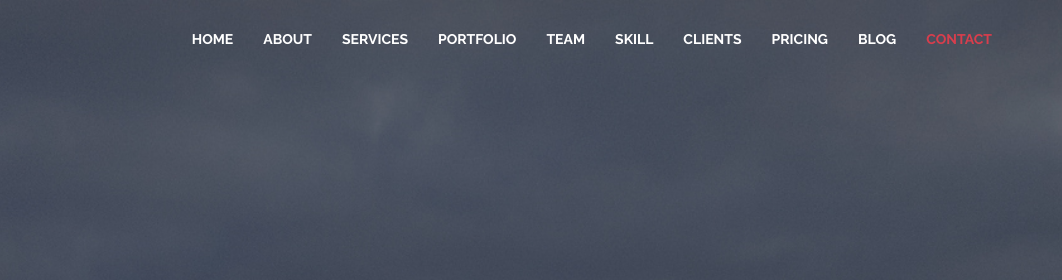
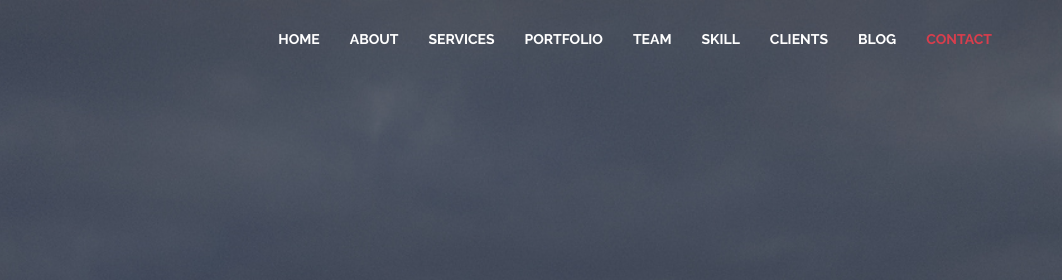
Before and after one commit to Akshaygagrani/Team-alfresco, a plain HTML site: page index.html in a window 1280 px wide. Shown: the top 280 px of the page, 218-1280 px from the left. Drawn offline with Linux system fonts and the light colour scheme; some packages are replaced by stand-ins of ours.

Commit message:
Removed Pricing navigation link

```diff
--- a/index.html
+++ b/index.html
@@ -64,7 +64,7 @@
 							<li><a href="#team-section">TEAM</a></li>
 							<li><a href="#skill-section">Skill</a></li>
 							<li><a href="#our-client">CLIENTS</a></li>
-							<li><a href="#pricing-section">Pricing</a></li>
+							<!-- <li><a href="#pricing-section">Pricing</a></li> -->
 							<li class="dropdown-holder"><a href="#blog-section">BLOG</a>
 								<ul class="sub-menu">
 					       			<li><a href="blog-details.html" class="tran3s">Blog Details</a></li>
```
